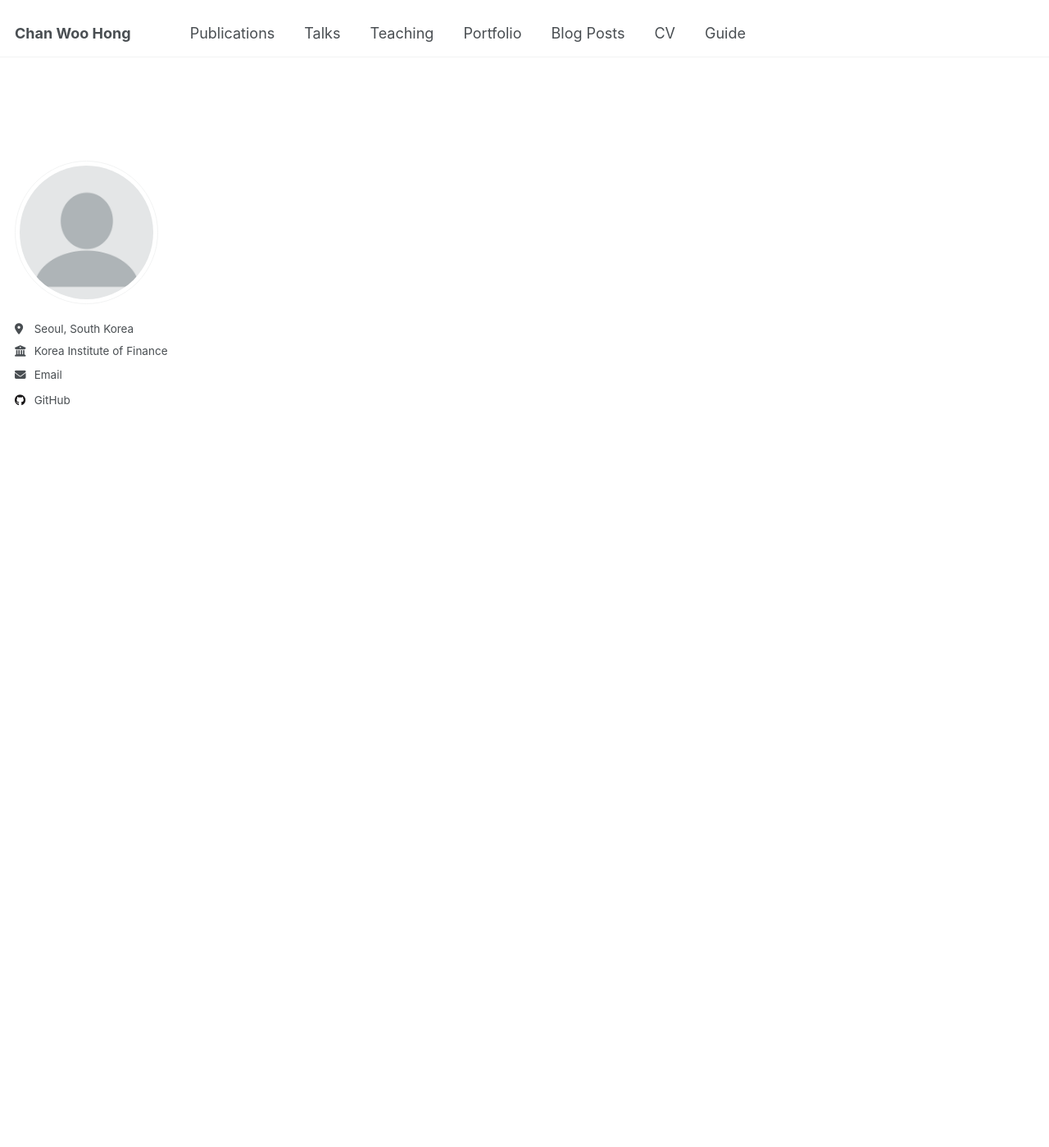
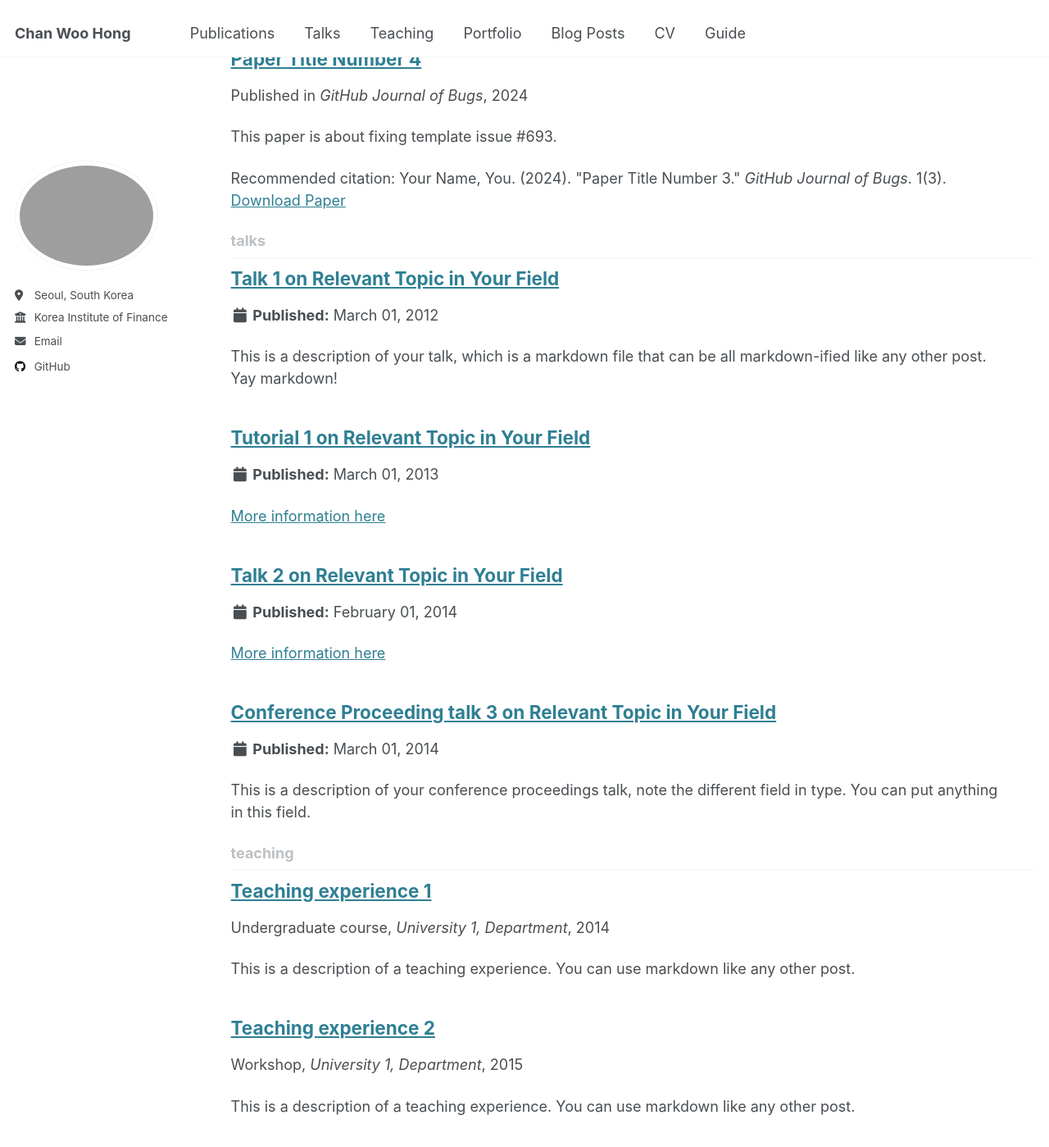
Before and after one commit to cwhong-econ/cwhong-econ.github.io, a Jekyll site: the page built from _pages/collection-archive.html, in a window 1280 px wide and 1400 px high, scrolled down 1837 px. Shown: the whole window at 82% size. Built offline with Jekyll 4.4.1, drawn with Linux system fonts in a browser that asks for light colours; part of the change alters nothing that is shown; some of the changed text lies outside the part shown.

Commit message:
Update _config.yml

```diff
--- a/_config.yml
+++ b/_config.yml
@@ -22,7 +22,7 @@ repository               : "cwhong-econ/cwhong-econ.github.io"
 #               Additional customization can be done by editing /_includes/author-profile.html
 author:
   # Biographic information
-  avatar           : "profile.png"
+  avatar           : # "profile.png"
   name             : ""
   pronouns         : # "he/him"
   bio              : ""
@@ -213,10 +213,18 @@ kramdown:
 
 # These settings control the types of collections used by the template
 collections:
+  teaching:
+    output: true
+    permalink: /:collection/:path/
   publications:
     output: true
     permalink: /:collection/:path/
-
+  portfolio:
+    output: true
+    permalink: /:collection/:path/
+  talks:
+    output: true
+    permalink: /:collection/:path/
 
 
 # These settings control how pages and collections are included in the site
@@ -232,6 +240,22 @@ defaults:
       comments: true
       share: true
       related: true
+  # _pages
+  - scope:
+      path: ""
+      type: pages
+    values:
+      layout: single
+      author_profile: true
+  # _teaching
+  - scope:
+      path: ""
+      type: teaching
+    values:
+      layout: single
+      author_profile: true
+      share: true
+      comments: true
   # _publications
   - scope:
       path: ""
@@ -241,7 +265,15 @@ defaults:
       author_profile: true
       share: true
       comments: true
-
+  # _portfolio
+  - scope:
+      path: ""
+      type: portfolio
+    values:
+      layout: single
+      author_profile: true
+      share: true
+      comment: true
 
 
 
```
